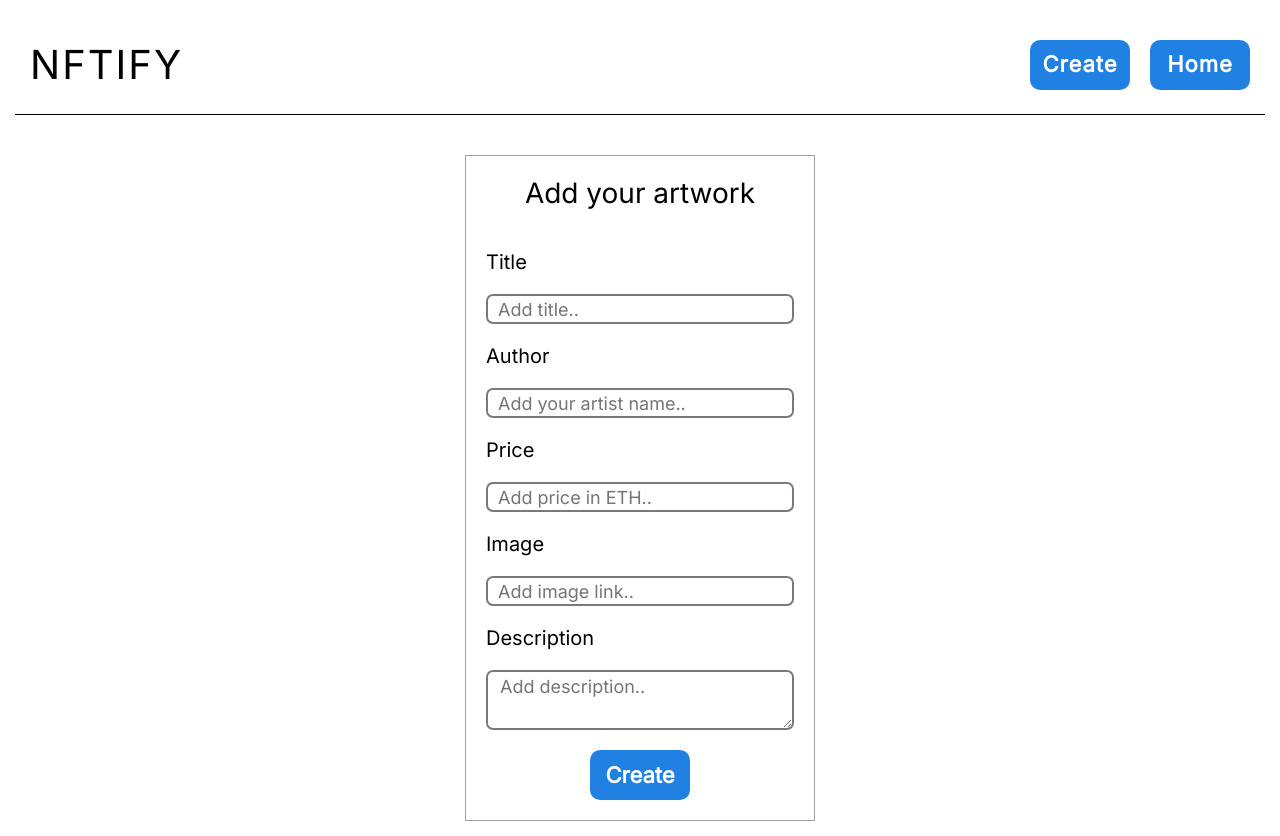
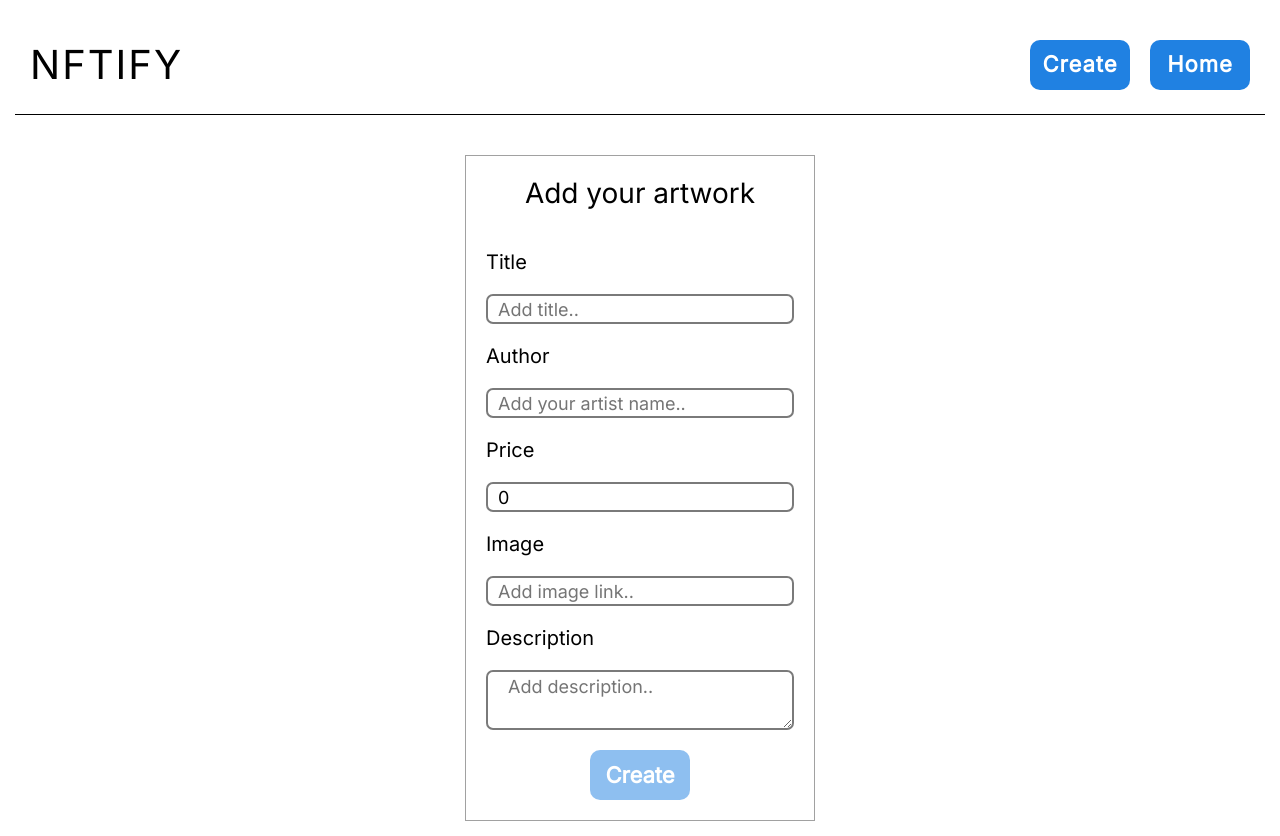
Before and after one commit to bboyruso/nfty-front, a React (Vite) app: page /create in a window 1280 px wide. Built offline with nearby package versions, Linux system fonts and the light colour scheme; no server answers.

Commit message:
Add disabled button styles

```diff
--- a/src/components/Button/Button.tsx
+++ b/src/components/Button/Button.tsx
@@ -5,14 +5,24 @@ interface ButtonProps {
   text?: string;
   onClick?: () => void;
   onClickForm?: (event: React.FormEvent) => void;
+  isDisabled?: boolean;
 }
 
 const Button = ({
   text,
   onClick,
   onClickForm,
+  isDisabled,
 }: ButtonProps): React.ReactElement => {
-  return <ButtonStyled onClick={onClick || onClickForm}>{text}</ButtonStyled>;
+  return (
+    <ButtonStyled
+      onClick={onClick || onClickForm}
+      className={isDisabled ? "disabled" : ""}
+      disabled={isDisabled}
+    >
+      {text}
+    </ButtonStyled>
+  );
 };
 
 export default Button;
--- a/src/components/Button/ButtonStyled.tsx
+++ b/src/components/Button/ButtonStyled.tsx
@@ -12,6 +12,11 @@ const ButtonStyled = styled.button`
   font-size: 22px;
   line-height: 27px;
   text-align: center;
+
+  &.disabled {
+    opacity: 50%;
+    cursor: not-allowed;
+  }
 `;
 
 export default ButtonStyled;
--- a/src/components/Form/Form.tsx
+++ b/src/components/Form/Form.tsx
@@ -31,6 +31,13 @@ const Form = ({ headingText, onFormSubmit }: FormProps): React.ReactElement => {
     onFormSubmit(formData);
   };
 
+  const isButtonDisabled =
+    formData.author.length < 1 ||
+    formData.description.length < 1 ||
+    formData.image.length < 1 ||
+    formData.title.length < 1 ||
+    formData.price < 1;
+
   return (
     <FormStyled>
       <h1>{headingText}</h1>
@@ -59,6 +66,7 @@ const Form = ({ headingText, onFormSubmit }: FormProps): React.ReactElement => {
         type="text"
         id="price"
         name="price"
+        value={formData.price}
         placeholder="Add price in ETH.."
         onChange={handleChange}
       />
@@ -81,7 +89,11 @@ const Form = ({ headingText, onFormSubmit }: FormProps): React.ReactElement => {
         value={formData.description}
         onChange={handleChange}
       />
-      <Button text="Create" onClickForm={handleSubmit} />
+      <Button
+        text="Create"
+        onClickForm={handleSubmit}
+        isDisabled={isButtonDisabled}
+      />
     </FormStyled>
   );
 };
--- a/src/components/Form/FormStyled.tsx
+++ b/src/components/Form/FormStyled.tsx
@@ -46,6 +46,7 @@ const FormStyled = styled.form`
   }
 
   input,
+  textarea,
   textarea::placeholder {
     padding: 2px 10px;
   }
```
